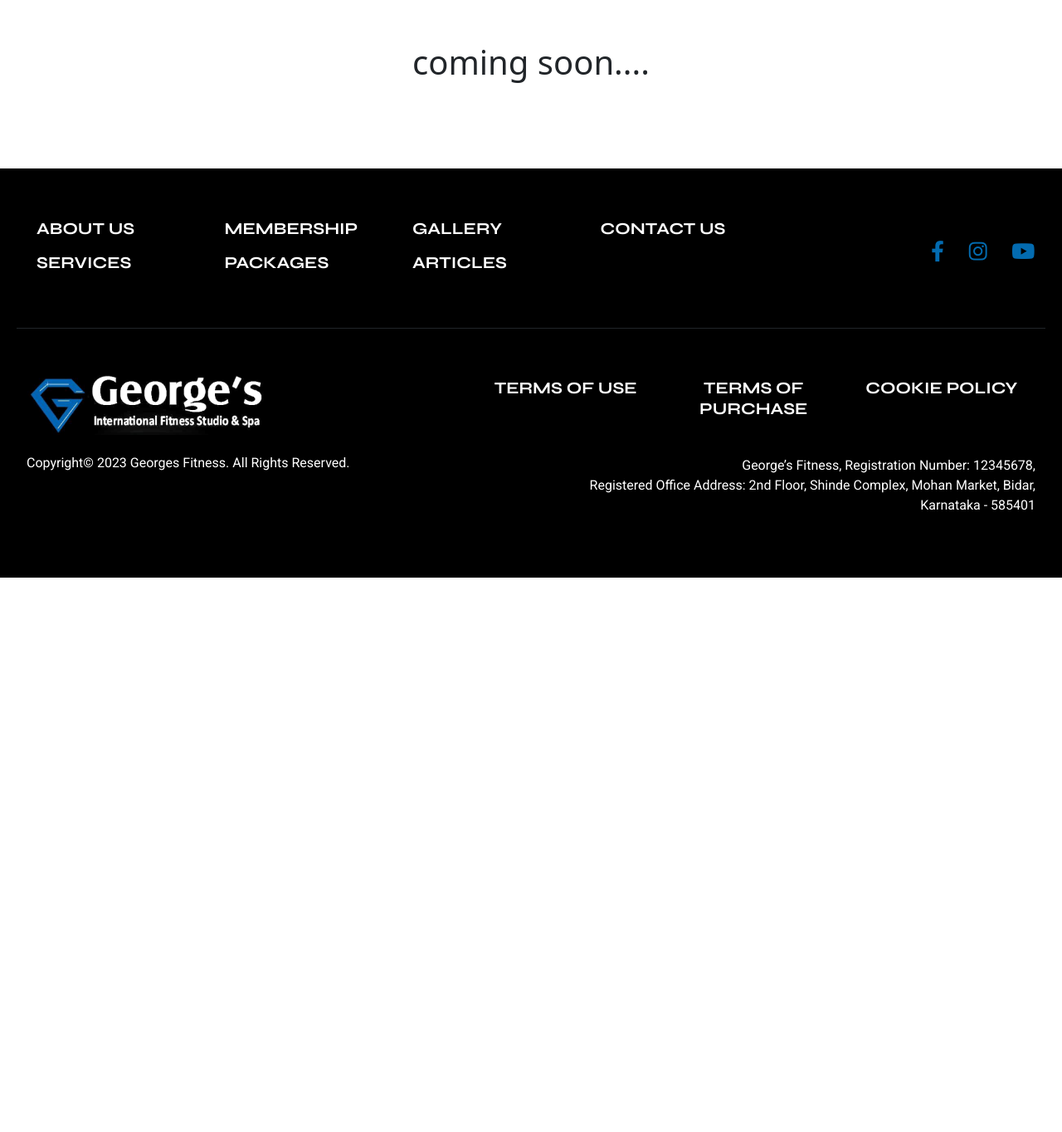
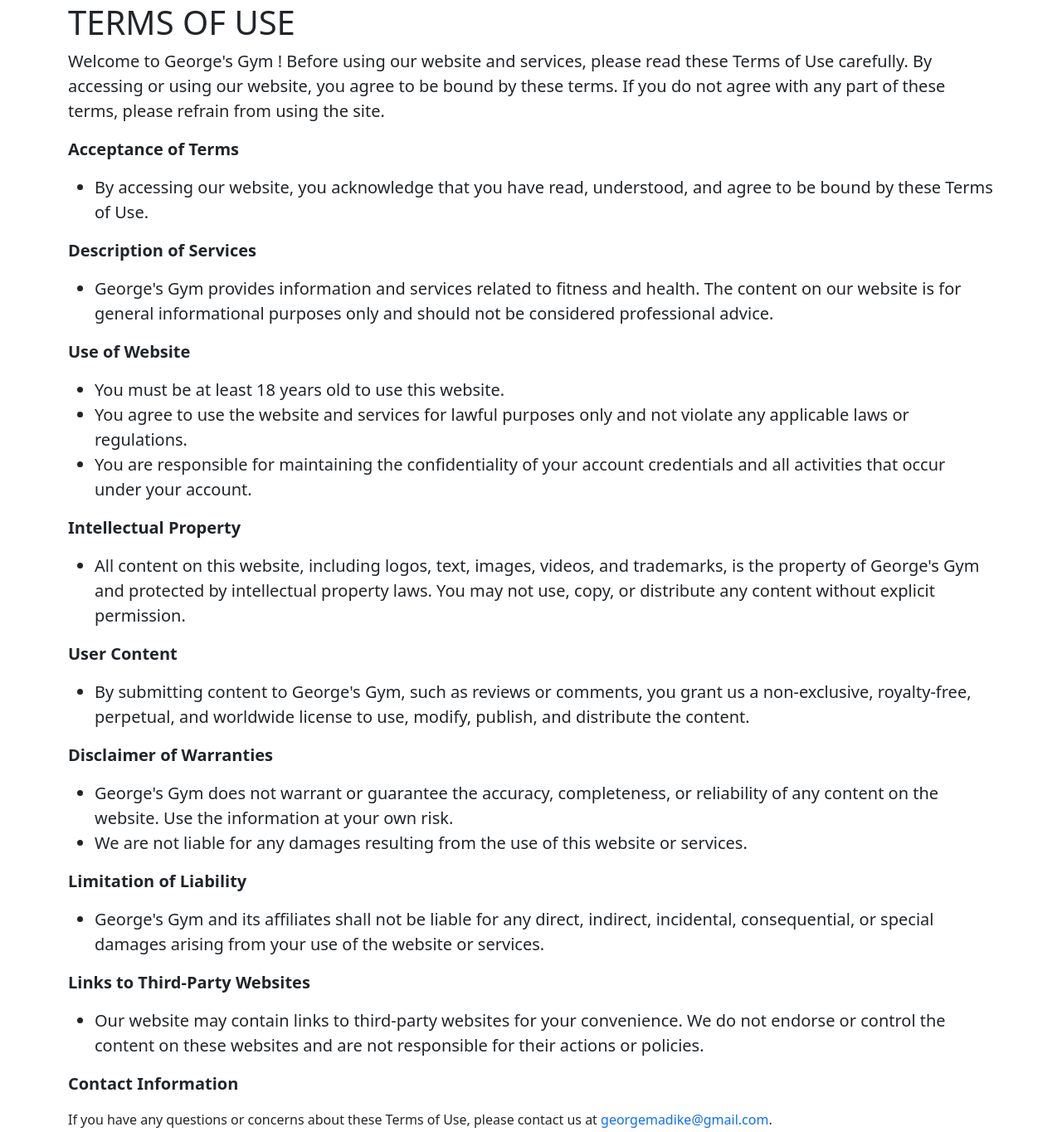
Before and after one commit to harishankarprajapati/George-GYM, a plain HTML site: page terms-of-use.html in a window 1280 px wide. Shown: the part 449-1813 px from the top of the page at 83% size. Before the commit the page ends 1145 px from the top, so only its background shows below. Drawn offline with nearby package versions, Linux system fonts and the light colour scheme; a web font is replaced by a local one.

Commit message:
gnrdjk'f hdsnf

```diff
--- a/css/style.css
+++ b/css/style.css
@@ -1140,3 +1140,9 @@
 .sec-ft-tt{
     text-align: center;
 }
+.sec-pp-t{
+    font-size: 20px;
+}
+.sec-pp-t22 ul li{
+    font-size: 20px;
+}
--- a/terms-of-use.html
+++ b/terms-of-use.html
@@ -59,13 +59,88 @@
     </div>
 
 
-<!-- coming-soon -->
+    <!-- coming-soon -->
 
-<div class="container pt-5 pb-5">
-    <div class="text-center pt-5 pb-5">
-        <h1>coming soon....</h1>
+    <div class="container pt-5 pb-5 sec-pp-t22">
+        <h1>TERMS OF USE</h1>
+        <p class="sec-pp-t">Welcome to George's Gym ! Before using our website and services, please read these Terms of
+            Use carefully. By accessing or using our website, you agree to be bound by these terms. If you do not agree
+            with any part of these terms, please refrain from using the site.
+        </p>
+
+        <p class="sec-pp-t"> <strong>Acceptance of Terms</strong></p>
+
+        <ul>
+            <li>By accessing our website, you acknowledge that you have read, understood, and agree to be bound by these
+                Terms of Use.</li>
+        </ul>
+
+
+        <p class="sec-pp-t"> <strong>Description of Services</strong></p>
+
+        <ul>
+            <li>George's Gym provides information and services related to fitness and health. The content on our website
+                is for general informational purposes only and should not be considered professional advice.</li>
+        </ul>
+
+
+
+        <p class="sec-pp-t"> <strong>Use of Website</strong></p>
+
+        <ul>
+            <li>You must be at least 18 years old to use this website.</li>
+            <li>You agree to use the website and services for lawful purposes only and not violate any applicable laws
+                or regulations.</li>
+            <li>You are responsible for maintaining the confidentiality of your account credentials and all activities
+                that occur under your account.</li>
+
+        </ul>
+
+
+
+
+        <p class="sec-pp-t"> <strong>Intellectual Property</strong></p>
+
+        <ul>
+            <li>All content on this website, including logos, text, images, videos, and trademarks, is the property of
+                George's Gym and protected by intellectual property laws. You may not use, copy, or distribute any
+                content without explicit permission.</li>
+        </ul>
+
+
+        <p class="sec-pp-t"> <strong>User Content</strong></p>
+
+        <ul>
+            <li>By submitting content to George's Gym, such as reviews or comments, you grant us a non-exclusive,
+                royalty-free, perpetual, and worldwide license to use, modify, publish, and distribute the content.</li>
+        </ul>
+
+
+        <p class="sec-pp-t"> <strong>Disclaimer of Warranties</strong></p>
+        <ul>
+            <li>George's Gym does not warrant or guarantee the accuracy, completeness, or reliability of any content
+                on the website. Use the information at your own risk.</li>
+            <li>We are not liable for any damages resulting from the use of this website or services.</li>
+        </ul>
+
+
+        <p class="sec-pp-t"> <strong>Limitation of Liability</strong></p>
+        <ul>
+            <li>George's Gym and its affiliates shall not be liable for any direct, indirect, incidental,
+                consequential, or special damages arising from your use of the website or services.</li>
+        </ul>
+
+        <p class="sec-pp-t"> <strong>Links to Third-Party Websites</strong></p>
+        <ul>
+            <li>Our website may contain links to third-party websites for your convenience. We do not endorse or control the content on these websites and are not responsible for their actions or policies.</li>
+        </ul>
+
+        <p class="sec-pp-t"> <strong>Contact Information</strong></p>
+      <p>If you have any questions or concerns about these Terms of Use, please contact us at <a href="mailto:georgemadike@gmail.com">georgemadike@gmail.com</a>.</p>
+
+
+
     </div>
-</div>
 
 
 
@@ -93,4 +168,5 @@
 
     <script src="js/include-html.min.js"></script>
 </body>
+
 </html>
```
